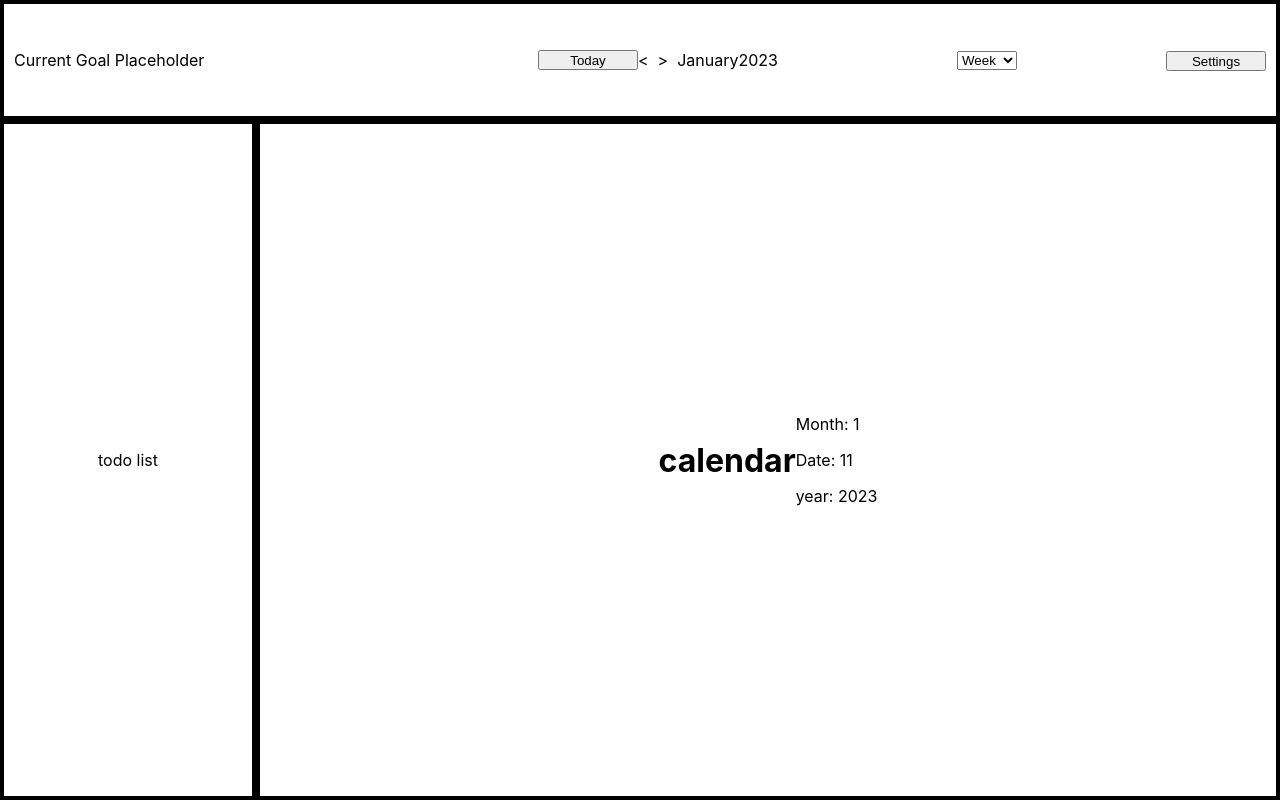
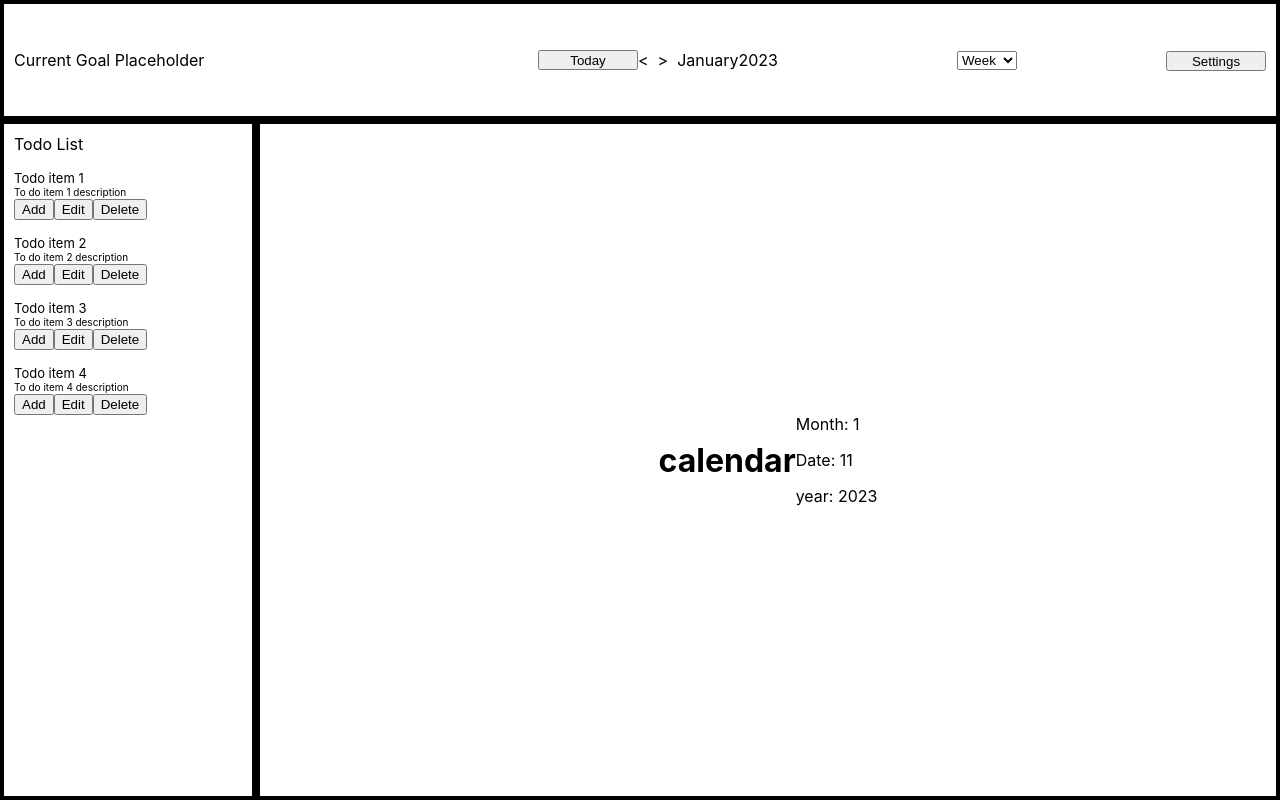
Before and after one commit to Mark-Cooper-Janssen-Vooles/Todolendar.UI, a React (Create React App) app: page / in a window 1280 px wide. Built offline with nearby package versions, Linux system fonts and the light colour scheme.

Commit message:
[MASTER] Add styling and dummy data for todolist

```diff
--- a/src/components/TodolenderHome/Todolist.css
+++ b/src/components/TodolenderHome/Todolist.css
@@ -3,6 +3,29 @@
     height: 85vh;
     display: flex;
     flex-direction: column;
-    align-items: center;
-    justify-content: center;
+    align-items: flex-start;
+    justify-content: flex-start;
 }
+
+.TodoTitle {
+    margin-top: 10px;
+    margin-left: 10px;
+}
+
+.TodolistUl {
+    list-style-type: none;
+    padding-inline-start: 0px;
+    margin-left: 10px;
+}
+
+.TodolistLi {
+    margin-bottom: 15px;
+}
+
+.TodoListLiTitle {
+    font-size: 13px;
+}
+
+.TodolistLiDescription {
+    font-size: 10px;
+}
--- a/src/components/TodolenderHome/Todolist.tsx
+++ b/src/components/TodolenderHome/Todolist.tsx
@@ -1,10 +1,57 @@
-import React from 'react';
+import React, {useState} from 'react';
 import '../../App.css';
 import './Todolist.css'
 
+const todos = [
+    {
+        title: 'Todo item 1',
+        description: 'To do item 1 description'
+    },
+    {
+        title: 'Todo item 2',
+        description: 'To do item 2 description'
+    },
+    {
+        title: 'Todo item 3',
+        description: 'To do item 3 description'
+    },
+    {
+        title: 'Todo item 4',
+        description: 'To do item 4 description'
+    }
+]
+
+
 const Todolist = () => {
+    const [addActive, setAddActive] = useState(false)
+
     return (
-        <div className="Todolist Border">todo list</div>
+        <div className="Todolist Border">
+            <div className="TodoTitle">Todo List</div>
+            <ul className="TodolistUl">
+                {todos?.map((todo) => {
+                    return (
+                    <li className="TodolistLi">
+                        <div className="TodoListLiTitle">{todo.title} </div>
+                        {todo.description && <div className="TodolistLiDescription">{todo.description}</div>}
+
+                        { addActive ?
+                            <>
+                                <div>Add form</div>
+                                <button>Cancel</button>
+                            </>
+                            :
+                            <>
+                                <button>Add</button>
+                                <button>Edit</button>
+                                <button>Delete</button>
+                            </>
+                        }
+                    </li>
+                    )
+                })}
+            </ul>
+        </div>
     )
 }
 
```
